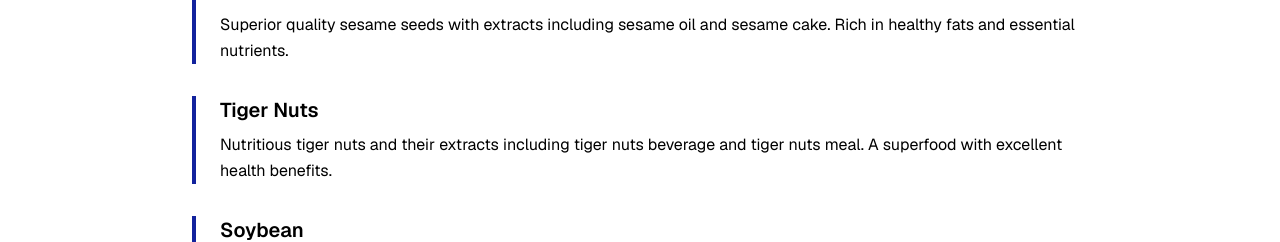
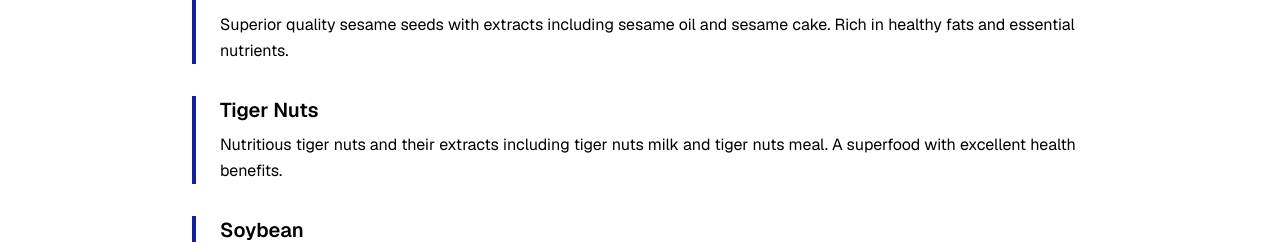
Before and after one commit to JT-OYEMADE/mercedes-trading, a Next.js app: page /product/nuts-and-oil-seeds in a window 1280 px wide. Shown: the part 2100-2342 px from the top of the page. Built offline with nearby package versions, Linux system fonts and the light colour scheme.

Commit message:
replace beverages with milk

```diff
--- a/src/components/Product/Nuts/Showcase.tsx
+++ b/src/components/Product/Nuts/Showcase.tsx
@@ -22,7 +22,7 @@ const products = [
   {
     name: "Tiger Nuts",
     description:
-      "Nutritious tiger nuts and their extracts including tiger nuts beverage and tiger nuts meal. A superfood with excellent health benefits.",
+      "Nutritious tiger nuts and their extracts including tiger nuts milk and tiger nuts meal. A superfood with excellent health benefits.",
   },
   {
     name: "Soybean",
--- a/src/components/Product/Showcase.tsx
+++ b/src/components/Product/Showcase.tsx
@@ -2,7 +2,7 @@ const products = [
   {
     name: "Hibiscus Flower",
     description:
-      "Premium dried hibiscus flowers known for their vibrant color and tart, cranberry-like flavor. Rich in antioxidants and vitamin C, perfect for teas and natural beverages.",
+      "Premium dried hibiscus flowers known for their vibrant color and tart, cranberry-like flavor. Rich in antioxidants and vitamin C, perfect for teas and natural milk.",
   },
   {
     name: "Dried Split Ginger",
```
